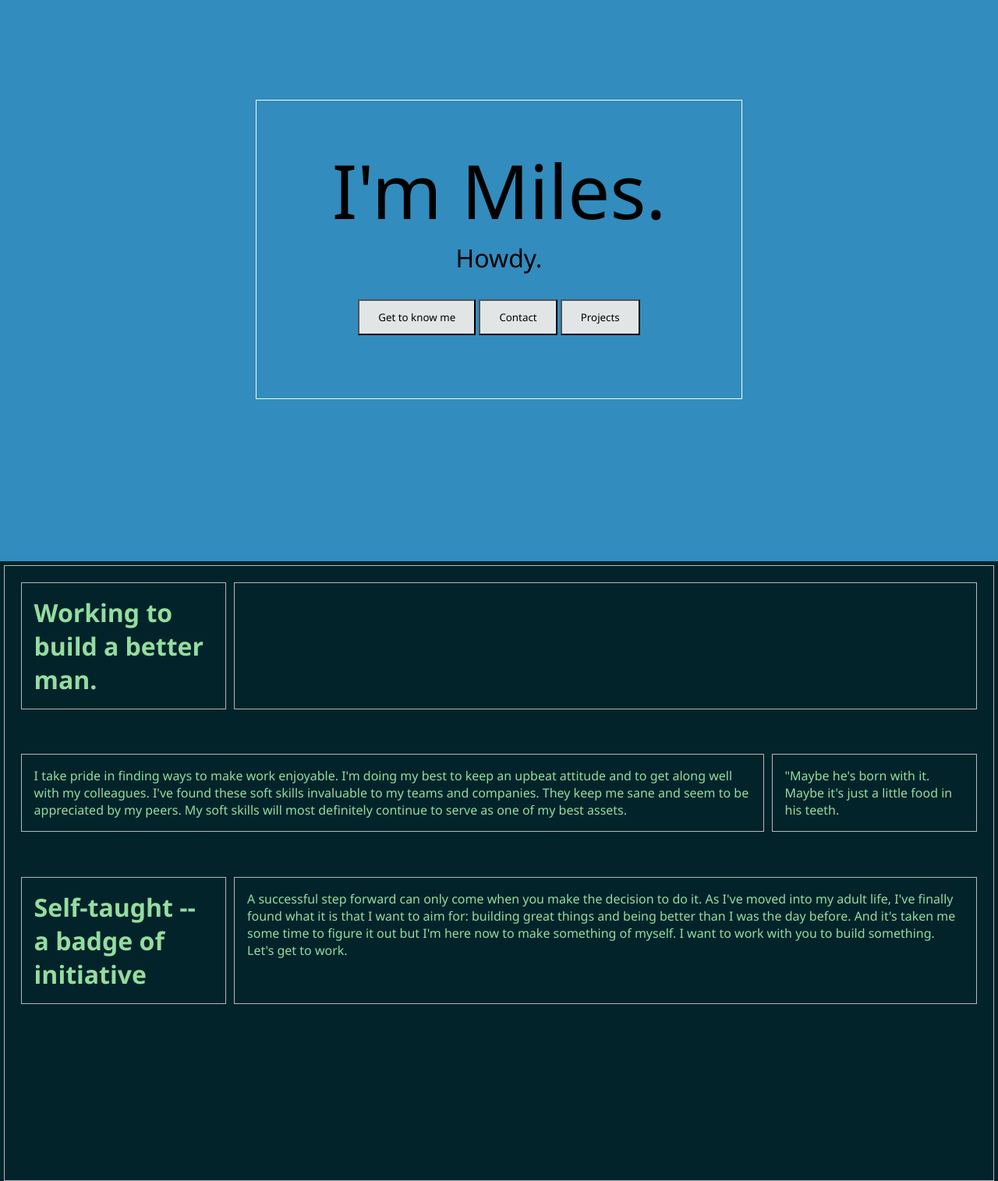
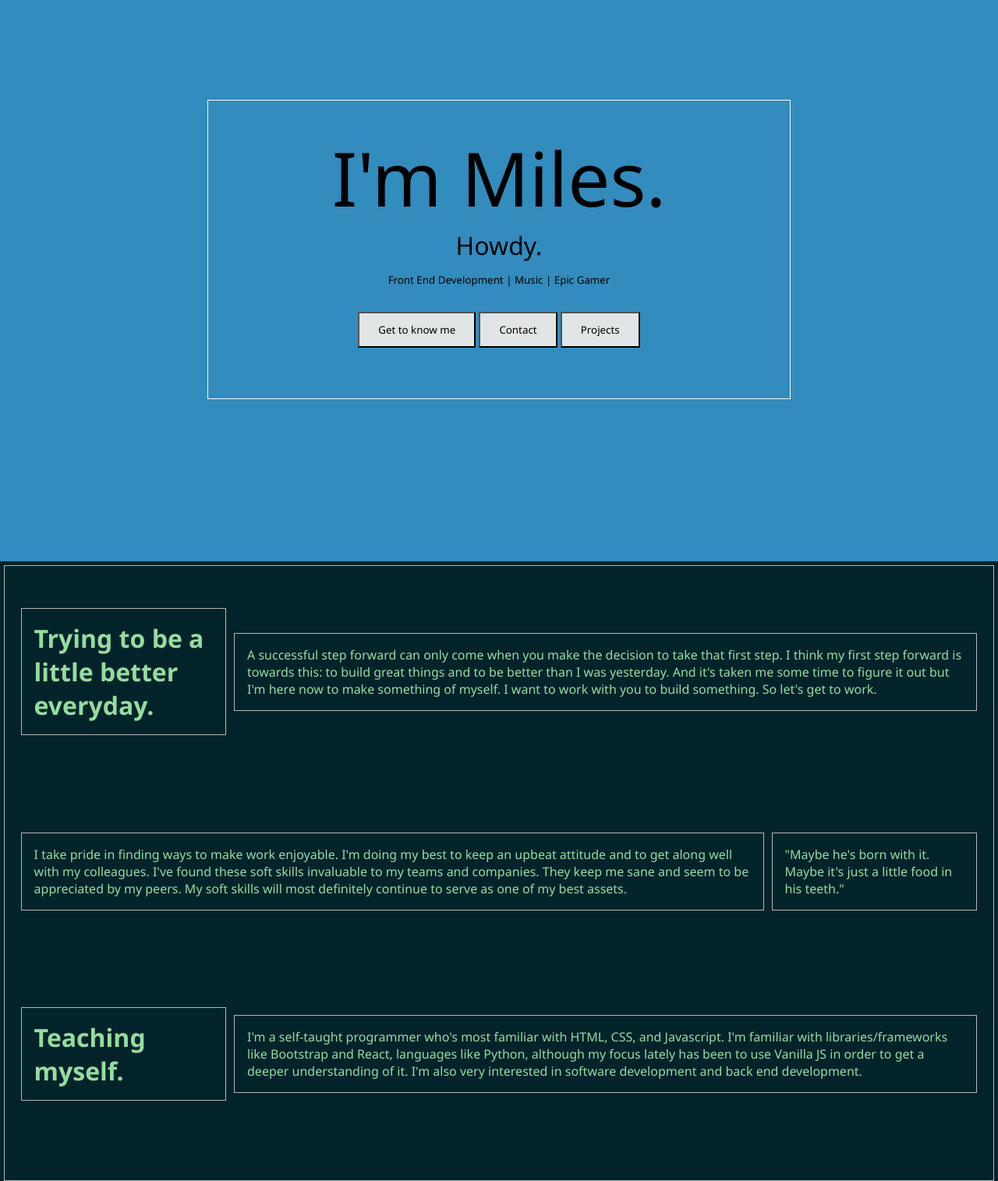
Before and after one commit to milesj76/MilesBurkePortfolio, a plain HTML site: page index.html in a window 1280 px wide. Shown: the part 80-1595 px from the top of the page at 78% size. Drawn offline with Linux system fonts and the light colour scheme.

Commit message:
changes to about section

```diff
--- a/index.html
+++ b/index.html
@@ -7,12 +7,13 @@
     <title>I'm Miles.</title>
 </head>
 <body>
-    <!-- <nav></nav> -->
 
+    <!-- HEAD -->
     <header>
         <div class="header-content">
             <h1>I'm Miles.</h1>
             <h2>Howdy.</h2>
+            <small>Front End Development | Music | Epic Gamer</small>
 
             <div class="btn-row">
                 <button class="btn-header" id="header-btn1">Get to know me</button>
@@ -22,23 +23,27 @@
         </div>
     </header>
 
+    <!-- ABOUT -->
     <section class="about">
         <div class="about-body box">
             <div class="about-row">
-                <div class="box box-1"><strong>Working to build a better man.</strong></div>
-                <div class="box box-2"></div>
+                <div class="box box-1"><strong>Trying to be a little better everyday.</strong></div>
+                <div class="box box-2"><p>A successful step forward can only come when you make the decision to take that first step. I think my first step forward is towards this: to build great things and to be better than I was yesterday. And it's taken me some time to figure it out but I'm here now to make something of myself. I want to work with you to build something. So let's get to work.</p></div>
             </div>
             <div class="about-row2">
-                <div class="box box-1"><blockquote>"Maybe he's born with it. Maybe it's just a little food in his teeth.</blockquote></div>
+                <div class="box box-1"><blockquote>"Maybe he's born with it. Maybe it's just a little food in his teeth."</blockquote></div>
                 <div class="box box-2"><p>I take pride in finding ways to make work enjoyable. I'm doing my best to keep an upbeat attitude and to get along well with my colleagues. I've found these soft skills invaluable to my teams and companies. They keep me sane and seem to be appreciated by my peers. My soft skills will most definitely continue to serve as one of my best assets.</p></div>
             </div>
             <div class="about-row">
-                <div class="box box-1"><strong>Self-taught -- a badge of initiative</strong></div>
-                <div class="box box-2">A successful step forward can only come when you make the decision to do it. As I've moved into my adult life, I've finally found what it is that I want to aim for: building great things and being better than I was the day before. And it's taken me some time to figure it out but I'm here now to make something of myself. I want to work with you to build something. Let's get to work.</div>
+                <div class="box box-1"><strong>Teaching myself.</strong></div>
+                <div class="box box-2"><p>
+                    I'm a self-taught programmer who's most familiar with HTML, CSS, and Javascript. I'm familiar with libraries/frameworks like Bootstrap and React, languages like Python, although my focus lately has been to use Vanilla JS in order to get a deeper understanding of it. I'm also very interested in software development and back end development.
+                </p></div>
             </div>
         </div>
     </section>
 
+    <!-- PROJECTS -->
     <section class="projects">
         <div class="projects-body box">
             <div class="project-row box">
@@ -51,6 +56,7 @@
         </div>
     </section>
 
+    <!-- CONTACT -->
     <section class="contact">
         <div class="contact-body box">
             <div class="contact-row"><h1>Contact me via email.</h1></div>
@@ -69,6 +75,7 @@
         </div>
     </section>
 
+    <!-- FOOTER -->
     <footer>
         <div class="footer-body"></div>
     </footer>
--- a/styles/index.css
+++ b/styles/index.css
@@ -25,13 +25,19 @@ header {
     position: relative;
     display: flex;
     border: 1px var(--clr-accent) solid;
-    flex-basis: 50%;
+    flex-basis: 60%;
     height: 50%;
     text-align: center;
     align-self: center;
     justify-content: center;
     flex-flow: column;
     margin: 0 auto;
+}
+
+@media screen and (max-width: 70rem) {
+    .header-content {
+        flex-basis: 80%;
+    }
 }
 
 .btn-row {
@@ -52,6 +58,8 @@ header {
 .about-body {
     margin: 4rem;
     color: var(--clr-about2);
+    display: flex;
+    flex-wrap: wrap;
 }
 
 .about-row {
@@ -60,6 +68,7 @@ header {
     width: 100%;
     justify-content: space-between;
     margin-bottom: 3rem;
+    align-items: center;
 }
 
 .about-row2 {
@@ -68,6 +77,7 @@ header {
     width: 100%;
     justify-content: space-between;
     margin-bottom: 3rem;
+    align-items: center;
 }
 
 .about-row2 .box-1 {
@@ -87,6 +97,10 @@ header {
 
 .box-2 {
     flex: 4;
+}
+
+.box-2 p {
+    vertical-align: middle;
 }
 
 
@@ -128,6 +142,12 @@ header {
     padding: 2rem 10rem;
 }
 
+@media screen and (max-width: 70rem) {
+    .contact-body {
+        padding: 2rem 2rem;
+    }
+}
+
 .contact-row {
     margin: 1rem;
     justify-content: center;
--- a/styles/typography.css
+++ b/styles/typography.css
@@ -20,6 +20,10 @@ strong {
     font-weight: 600;
 }
 
+.header-content small {
+    padding-top: 1em;
+}
+
 .project-title h2 {
     font-size: 4em;
 }
```
